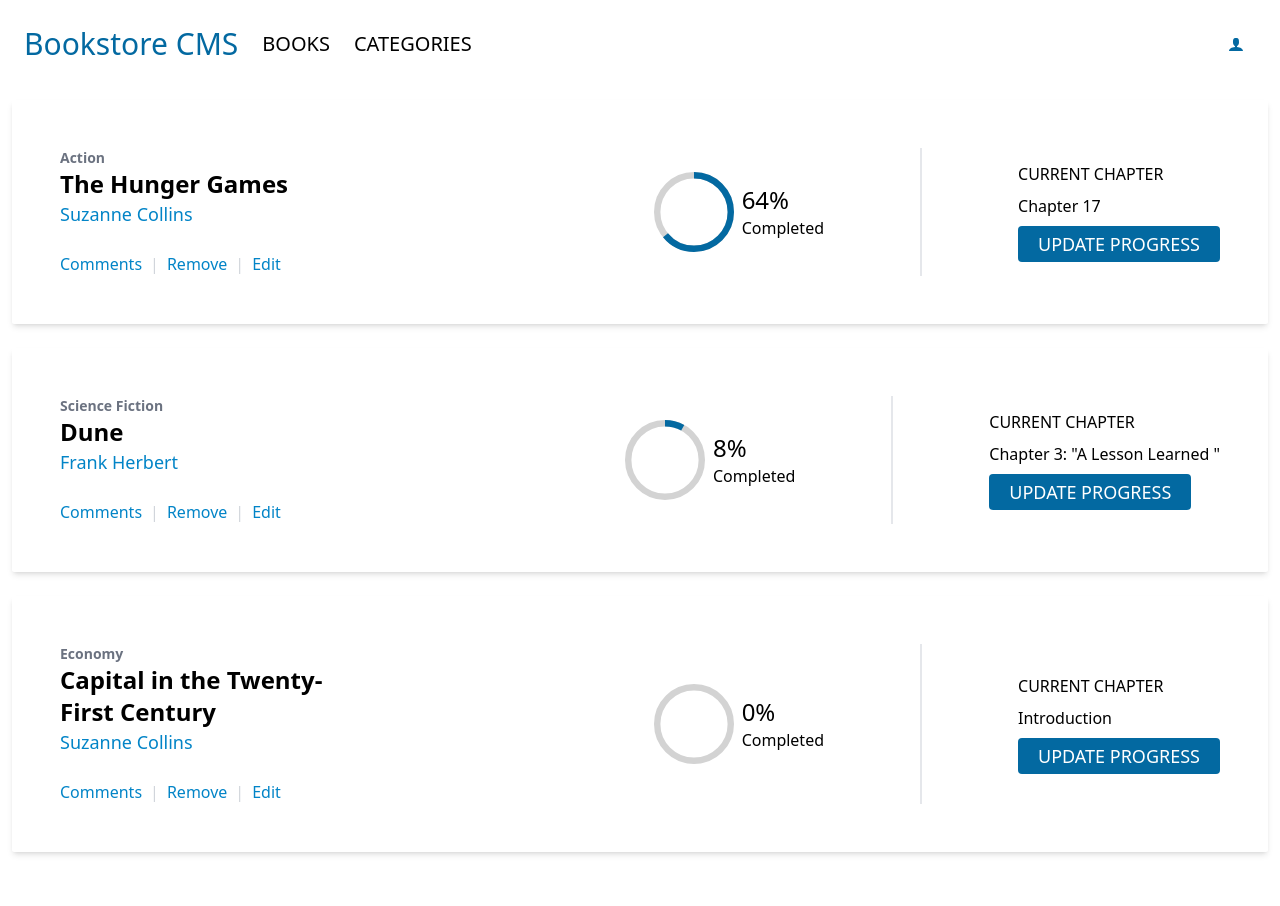
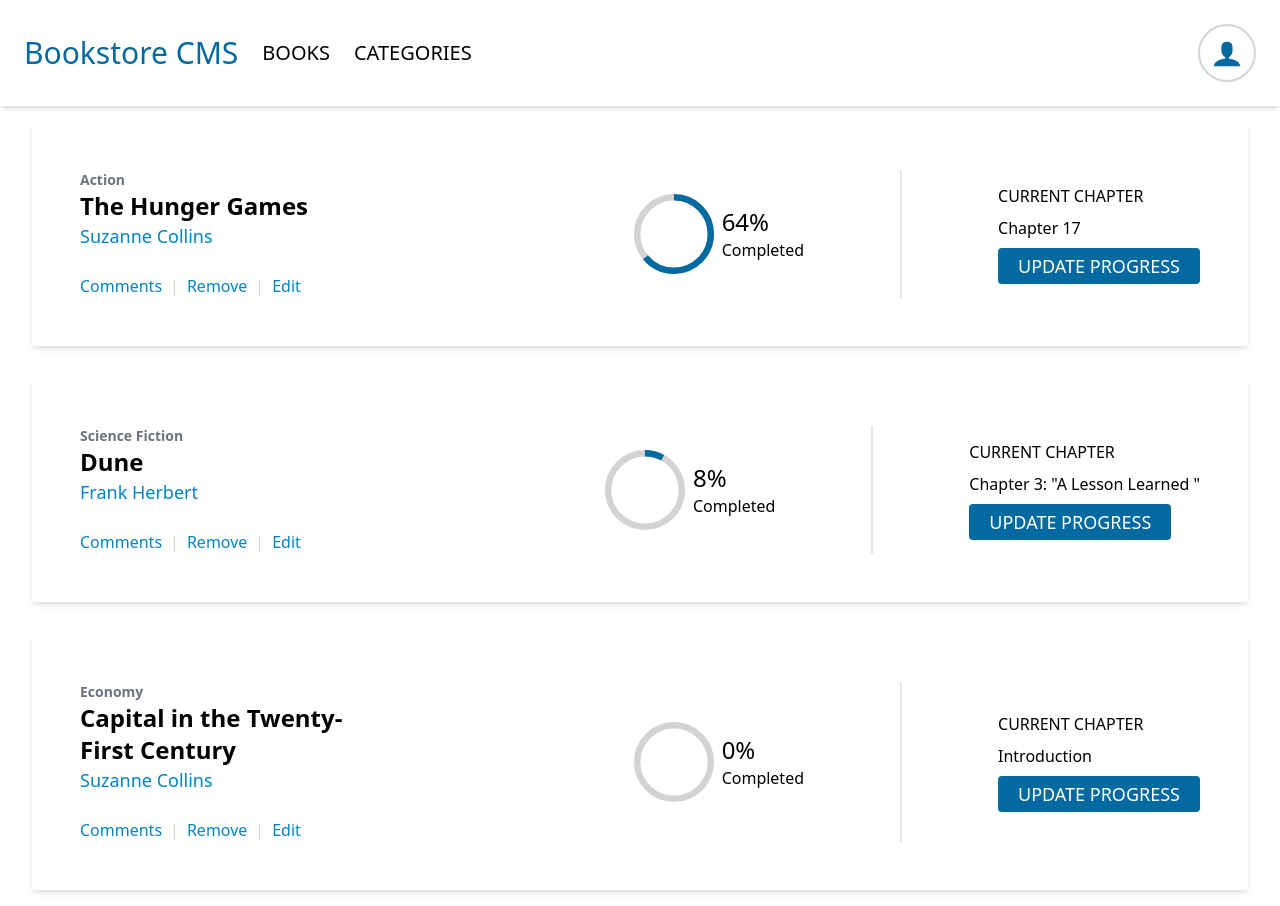
Before and after one commit to Sboursen/BookstoreCMS, a React (Create React App) app: page / in a window 1280 px wide. Before the commit the page ends 864 px from the top, so only its background shows below. Built offline with nearby package versions, Linux system fonts and the light colour scheme.

Commit message:
Restyle the Header

```diff
--- a/src/components/book-card/book-card.js
+++ b/src/components/book-card/book-card.js
@@ -4,11 +4,9 @@
 import BookProgress from '../book-progress/book-progress';
 
 export default function BookCard(props) {
-  const {
-    percent, chapter, genre, title, author,
-  } = props;
+  const { percent, chapter, genre, title, author } = props;
   return (
-    <section className="book-card flex justify-between rounded-sm p-12 m-3 shadow-md">
+    <section className="book-card flex justify-between rounded-sm p-12 mx-8 my-4 shadow-md">
       <BookInfo
         genre={genre}
         title={title}
--- a/src/components/header/header.js
+++ b/src/components/header/header.js
@@ -4,7 +4,7 @@
 
 export default function Header() {
   return (
-    <header className="flex justify-between p-6 w-full">
+    <header className="flex justify-between p-6 w-full shadow-md">
       <nav className="flex gap-6">
         <Link to="/">
           <h1 className="h-full flex items-center text-3xl text-sky-700">
@@ -24,7 +24,7 @@
       </nav>
       <button
         type="button"
-        className="h-full flex items-center p-3 text-sky-700"
+        className="h-full text-3xl flex items-center p-3 text-sky-700 rounded-full border-2 border-gray-300"
       >
         <ImUser />
       </button>
```
